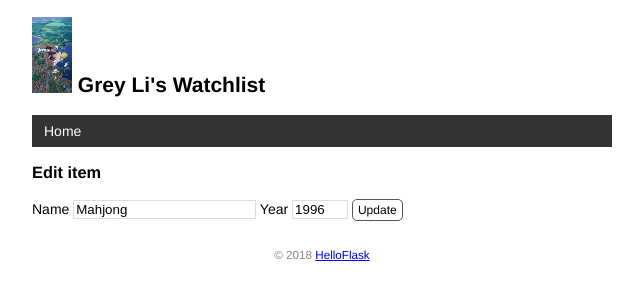
After one commit to 2021201554zqy/RucMovie, a Flask app: page /movie/edit/2 in a window 1280 px wide. The commit adds this page. Shown: the top 300 px of the page, without its empty margins (318-961 px from the left). Run offline with Flask 3, Linux system fonts and the light colour scheme.

Commit message:
Create, edit and delete item by form

```diff
--- a/app.py
+++ b/app.py
@@ -1,4 +1,4 @@
-from flask import Flask, render_template
+from flask import Flask, render_template, request, url_for, redirect, flash
 from flask_sqlalchemy import SQLAlchemy # 导入扩展类
 import os
 import sys
@@ -11,6 +11,7 @@ else: # 否则使用四个斜线
 app = Flask(__name__)
 app.config['SQLALCHEMY_DATABASE_URI'] = prefix + os.path.join(app.root_path, 'data.db')
 app.config['SQLALCHEMY_TRACK_MODIFICATIONS'] = False # 关闭对模型
+app.config['SECRET_KEY'] = 'dev' # 等同于 app.secret_key = 'dev'
 
 
 db = SQLAlchemy(app) # 初始化扩展，传入程序实例 app
@@ -76,13 +77,51 @@ def page_not_found(e): # 接受异常对象作为参数
     user = User.query.first()
     return render_template('404.html'), 404 # 返回模板和状态码
 
-@app.route('/')
+@app.route('/', methods=['GET', 'POST'])
 def index():
+    if request.method == 'POST': # 判断是否是 POST 请求
+        # 获取表单数据
+        title = request.form.get('title') # 传入表单对应输入字段的name 值
+        year = request.form.get('year')
+        # 验证数据
+        if not title or not year or len(year) > 4 or len(title)> 60:
+            flash('Invalid input.') # 显示错误提示
+            return redirect(url_for('index')) # 重定向回主页
+        # 保存表单数据到数据库
+        movie = Movie(title=title, year=year) # 创建记录
+        db.session.add(movie) # 添加到数据库会话
+        db.session.commit() # 提交数据库会话
+        flash('Item created.') # 显示成功创建的提示
+        return redirect(url_for('index')) # 重定向回主页
+
     user = User.query.first() # 读取用户记录
     movies = Movie.query.all() # 读取所有电影记录
     return render_template('index.html', movies=movies)
 
+@app.route('/movie/edit/<int:movie_id>', methods=['GET', 'POST'])
+def edit(movie_id):
+    movie = Movie.query.get_or_404(movie_id)
+    if request.method == 'POST': # 处理编辑表单的提交请求
+        title = request.form['title']
+        year = request.form['year']
+        if not title or not year or len(year) > 4 or len(title)> 60:
+            flash('Invalid input.')
+            return redirect(url_for('edit', movie_id=movie_id))
+# 重定向回对应的编辑页面
+        movie.title = title # 更新标题
+        movie.year = year # 更新年份
+        db.session.commit() # 提交数据库会话
+        flash('Item updated.')
+        return redirect(url_for('index')) # 重定向回主页
+    return render_template('edit.html', movie=movie) # 传入被编辑的电影记录
 
+@app.route('/movie/delete/<int:movie_id>', methods=['POST']) #限定只接受 POST 请求
+def delete(movie_id):
+    movie = Movie.query.get_or_404(movie_id) # 获取电影记录
+    db.session.delete(movie) # 删除对应的记录
+    db.session.commit() # 提交数据库会话
+    flash('Item deleted.')
+    return redirect(url_for('index')) # 重定向回主页
 
 @app.cli.command() # 注册为命令
 @click.option('--drop', is_flag=True, help='Create after drop.')#设置选项
--- a/static/style.css
+++ b/static/style.css
@@ -27,6 +27,7 @@ footer {
 	padding: 12px 24px;
 	border-bottom: 1px solid #ddd;
 }
+
 .movie-list li:last-child {
 	border-bottom:none;
 }
@@ -39,7 +40,6 @@ footer {
 	margin: 0 auto;
 	height: 100px;
 }
-
 
 
 nav ul {
@@ -75,3 +75,43 @@ nav li a:hover {
 	border-radius: 5px;
 	padding: 3px 5px;
 }
+/* 覆盖某些浏览器对 input 元素定义的字体 */
+input[type=submit] {
+	font-family: inherit;
+}
+input[type=text] {
+	border: 1px solid #ddd;
+}
+input[name=year] {
+	width: 50px;
+}
+.btn {
+	font-size: 12px;
+	padding: 3px 5px;
+	text-decoration: none;
+	cursor: pointer;
+	background-color: white;
+	color: black;
+	border: 1px solid #555555;
+	border-radius: 5px;
+}
+.btn:hover {
+	text-decoration: none;
+	background-color: black;
+	color: white;
+	border: 1px solid black;
+}
+
+.alert {
+	position: relative;
+	padding: 7px;
+	margin: 7px 0;
+	border: 1px solid transparent;
+	color: #004085;
+	background-color: #cce5ff;
+	border-color: #b8daff;
+	border-radius: 5px;
+}
+.inline-form	{
+	display:inline;
+}
--- a/templates/base.html
+++ b/templates/base.html
@@ -10,6 +10,9 @@
 	{% endblock %}
 </head>
 <body>
+	{% for message in get_flashed_messages() %}
+		<div class="alert">{{ message }}</div>
+	{% endfor %}
 	<h2>
 		<img alt="Avatar" class="avatar" src="{{ url_for('static', filename='images/qiqi.png') }}">
 		{{ user.name }}'s Watchlist
--- a/templates/base.txt
+++ b/templates/base.txt
@@ -10,6 +10,9 @@
 	{% endblock %}
 </head>
 <body>
+	{% for message in get_flashed_messages() %}
+		<div class="alert">{{ message }}</div>
+	{% endfor %}
 	<h2>
 		<img alt="Avatar" class="avatar" src="{{ url_for('static', filename='images/qiqi.png') }}">
 		{{ user.name }}'s Watchlist
--- /dev/null
+++ b/templates/edit.html
@@ -0,0 +1,10 @@
+{% extends 'base.html' %}
+
+{% block content %}
+<h3>Edit item</h3>
+<form method="post">
+	Name <input type="text" name="title" autocomplete="off" required value="{{ movie.title }}">
+	Year <input type="text" name="year" autocomplete="off" required value="{{ movie.year }}">
+	<input class="btn" type="submit" name="submit" value="Update">
+</form>
+{% endblock %}
--- a/templates/index.txt
+++ b/templates/index.txt
@@ -1,15 +1,14 @@
 {% extends 'base.html' %}
-
 {% block content %}
 <p>{{ movies|length }} Titles</p>
 <ul class="movie-list">
 	{% for movie in movies %}
 	<li>{{ movie.title }} - {{ movie.year }}
 		<span class="float-right">
-			<a class="imdb" href="https://www.imdb.com/find?q={{ movie.title }}" target="_blank" title="Find this movie on IMDb">IMDb</a>
+			<a class="imdb" href="https://www.imdb.com/find?q={{movie.title }}" target="_blank" title="Find this movie on IMDb">IMDb</a>
 		</span>
 	</li>
 	{% endfor %}
 </ul>
-<img alt="Walking Totoro" class="totoro" src="{{ url_for('static', filename='images/totoro.png') }}" title="to~to~ro~">
+<img alt="Walking Totoro" class="totoro" src="{{ url_for('static', filename='images/totoro.gif') }}" title="to~to~ro~">
 {% endblock %}
```
Also changed, not shown: static/style.txt (+84 -0 lines), templates/edit.txt (added, +10 -0 lines), templates/index.html (+6 -3 lines), data.db.
